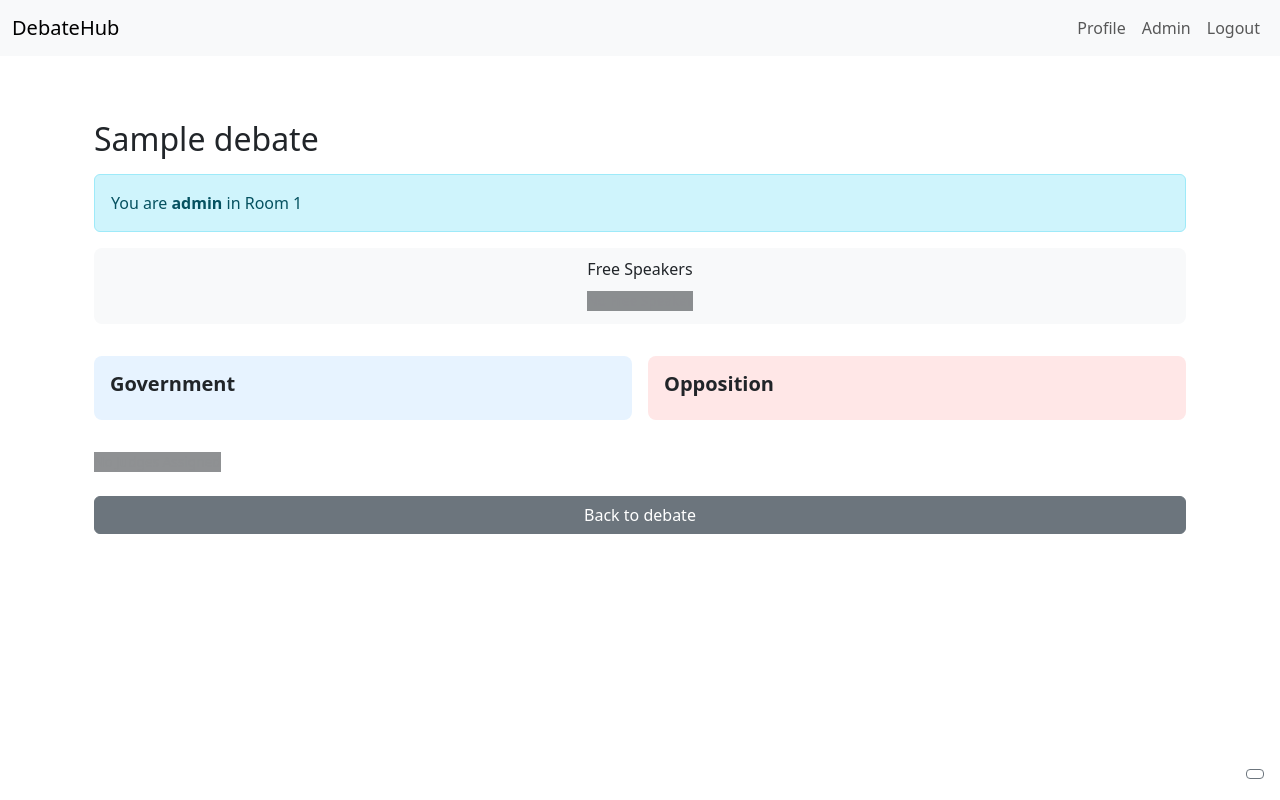
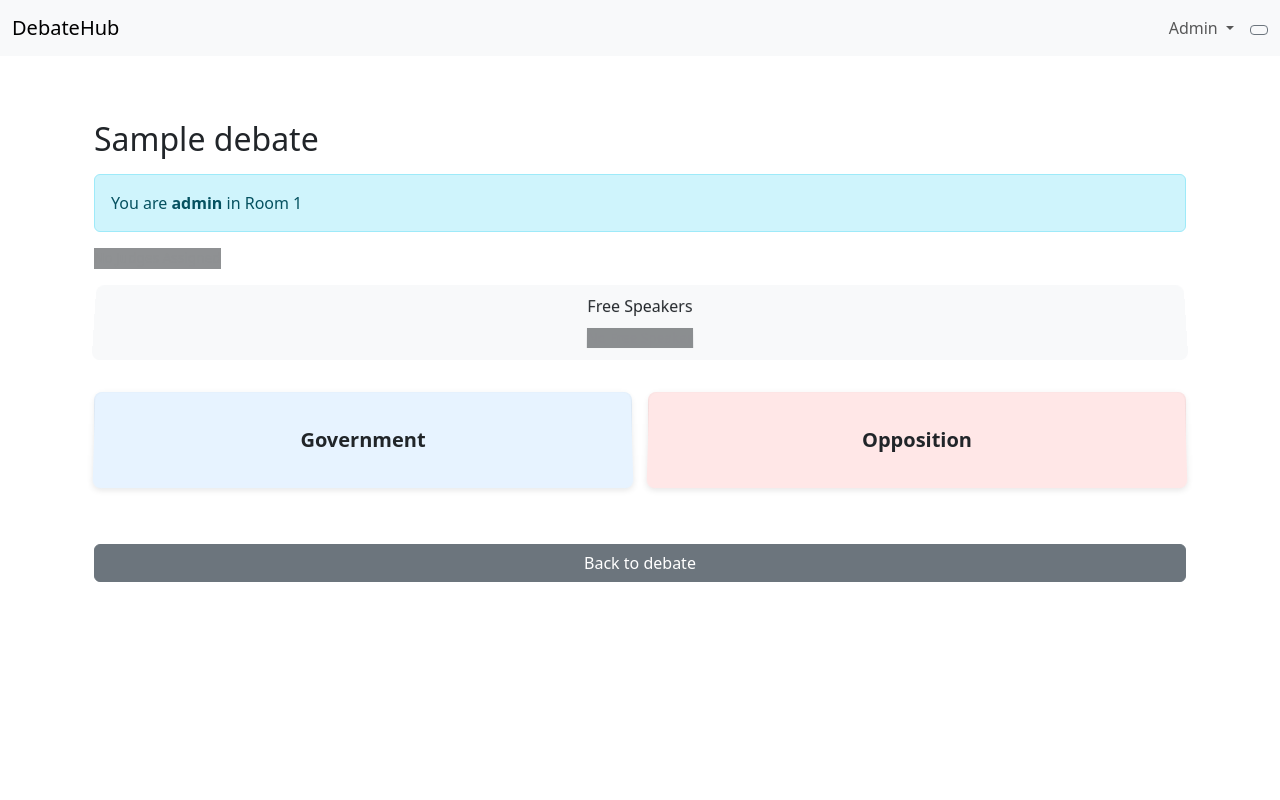
Before and after one commit to Sentexi/DCS-app, a Flask app: page /debate/1/graphic in a window 1280 px wide. Run offline with Flask 3, Linux system fonts and the light colour scheme; a user stored in the database is signed in; data comes from the database, SQL or seed files in the repository; tables that the repository leaves empty hold one stand-in row (values such as "Sample post"); some libraries are stand-ins or nearby versions.

Commit message:
Revamp debate UI with room layout and theme

```diff
--- a/app/static/css/graphic.css
+++ b/app/static/css/graphic.css
@@ -1,11 +1,23 @@
 /* typography & base */
 .diagram-opd,
 .diagram-bp {display:flex;flex-wrap:wrap;flex-direction:column;gap:1rem;margin-bottom:2rem}
-.bench      {flex:1 1 100%;padding:1rem;border-radius:.5rem}
-.free-area  {flex:1 1 0;text-align:center;min-width:150px;background:#f8f9fa;border-radius:.5rem;padding:.75rem;margin-bottom:1rem}
+.bench      {flex:1 1 100%;padding-top:3rem;padding-bottom:3rem;position:relative;border-radius:.5rem}
+.free-area  {flex:1 1 0;text-align:center;min-width:150px;background:#f8f9fa;border-radius:.5rem;padding:.75rem;margin-bottom:1rem;transform:perspective(600px) rotateX(4deg)}
 .gov-bench  {background:#e7f3ff}
 .opp-bench  {background:#ffe7e7}
-.bench-title{font-weight:600;margin-bottom:.5rem}
+.bench::before{content:"";position:absolute;inset:0;border-radius:.5rem;background:inherit;transform:perspective(600px) rotateX(4deg);box-shadow:0 2px 6px rgba(0,0,0,.1);z-index:0}
+.bench-title{font-weight:600;position:absolute;top:50%;left:50%;transform:translate(-50%,-50%);margin:0;z-index:1}
+
+.bench .role-badge{position:absolute;z-index:1;transform:translate(-50%,-50%)}
+.gov-bench .role-badge{background:#d0e7ff}
+.opp-bench .role-badge{background:#ffd0d0}
+.free-area .role-badge{background:#ececec}
+.gov-bench .role-badge:nth-of-type(1){top:-0.5rem;left:20%}
+.gov-bench .role-badge:nth-of-type(2){top:-0.5rem;left:50%}
+.gov-bench .role-badge:nth-of-type(3){top:-0.5rem;left:80%}
+.opp-bench .role-badge:nth-of-type(1){bottom:-0.5rem;left:20%}
+.opp-bench .role-badge:nth-of-type(2){bottom:-0.5rem;left:50%}
+.opp-bench .role-badge:nth-of-type(3){bottom:-0.5rem;left:80%}
 
 .role-badge{display:inline-block;padding:.35rem .6rem;font-size:.9rem;
   line-height:1.2;border-radius:1rem;background:#dee2e6}
--- a/app/templates/base.html
+++ b/app/templates/base.html
@@ -6,7 +6,13 @@
     <title>{% block title %}Debate App{% endblock %}</title>
 
     <!-- Global CSS -->
+    <link rel="preconnect" href="https://fonts.googleapis.com">
+    <link rel="preconnect" href="https://fonts.gstatic.com" crossorigin>
+    <link href="https://fonts.googleapis.com/css2?family=Inter:wght@400;600&display=swap" rel="stylesheet">
     <link rel="stylesheet" href="https://cdn.jsdelivr.net/npm/bootstrap@5.3.3/dist/css/bootstrap.min.css">
+    <style>
+      html { font-family: 'Inter', sans-serif; }
+    </style>
 
     <!-- Page-specific CSS -->
     {% block extra_head %}{% endblock %}
@@ -19,20 +25,25 @@
       <span class="navbar-toggler-icon"></span>
     </button>
     <div class="collapse navbar-collapse" id="navbarNav">
-      <ul class="navbar-nav ms-auto">
-        <li class="nav-item">
-          <a class="nav-link" href="{{ url_for('profile.view') }}">Profile</a>
-        </li>
-        {% if current_user.is_authenticated and current_user.is_admin %}
-        <li class="nav-item">
-          <a class="nav-link" href="{{ url_for('admin.admin_dashboard') }}">Admin</a>
+      <ul class="navbar-nav ms-auto align-items-center">
+        {% if current_user.is_authenticated %}
+        <li class="nav-item dropdown">
+          <a class="nav-link dropdown-toggle" href="#" id="userMenu" role="button" data-bs-toggle="dropdown" aria-expanded="false">
+            {{ current_user.first_name }}
+          </a>
+          <ul class="dropdown-menu dropdown-menu-end" aria-labelledby="userMenu">
+            <li><a class="dropdown-item" href="{{ url_for('profile.view') }}">Profile</a></li>
+            {% if current_user.is_admin %}
+            <li><a class="dropdown-item" href="{{ url_for('admin.admin_dashboard') }}">Admin</a></li>
+            {% endif %}
+            <li><hr class="dropdown-divider"></li>
+            <li><a class="dropdown-item" href="{{ url_for('auth.logout') }}">Logout</a></li>
+          </ul>
         </li>
         {% endif %}
-        {% if current_user.is_authenticated %}
-        <li class="nav-item">
-          <a class="nav-link" href="{{ url_for('auth.logout') }}">Logout</a>
+        <li class="nav-item ms-2">
+          <button id="themeToggle" class="btn btn-outline-secondary btn-sm"> <i class="bi bi-moon-fill"></i> </button>
         </li>
-        {% endif %}
       </ul>
     </div>
   </div>
@@ -59,5 +70,15 @@
 
 <!-- Page-specific JS -->
 {% block extra_js %}{% endblock %}
+<script>
+  const storedTheme = localStorage.getItem('theme') || 'light';
+  document.documentElement.setAttribute('data-bs-theme', storedTheme);
+  document.getElementById('themeToggle').addEventListener('click', () => {
+    const current = document.documentElement.getAttribute('data-bs-theme');
+    const next = current === 'dark' ? 'light' : 'dark';
+    document.documentElement.setAttribute('data-bs-theme', next);
+    localStorage.setItem('theme', next);
+  });
+</script>
 </body>
 </html>
--- a/app/templates/main/_role_badge.html
+++ b/app/templates/main/_role_badge.html
@@ -1,7 +1,8 @@
 {# Re-usable badge component #}
 <span class="role-badge {{ 'me' if user.id == slot.user_id else '' }}"
       role="listitem"
-      aria-label="{{ slot.role }} – {{ slot.user.first_name }} {{ slot.user.last_name }}">
+      aria-label="{{ slot.role }} – {{ slot.user.first_name }} {{ slot.user.last_name }}"
+      title="{{ slot.user.first_name }} {{ slot.user.last_name }} – {{ slot.role }}">
   {% if slot.role.startswith('Judge') %}
     <i class="bi bi-gavel"></i>
   {% elif slot.role.startswith('Free') %}
--- a/app/templates/main/graphic.html
+++ b/app/templates/main/graphic.html
@@ -48,6 +48,17 @@
   {% set slots = slots_by_room[room] %}
 
   {% if room_styles[room] == "OPD" %}
+    <div class="judges-row mb-3">
+      {% set judges = slots|selectattr('role', 'startswith', 'Judge')|list %}
+      {% if judges %}
+        {% for slot in judges %}
+          {% include 'main/_role_badge.html' %}
+        {% endfor %}
+      {% else %}
+        <span class="placeholder">No Judges Assigned</span>
+      {% endif %}
+    </div>
+
     <div class="diagram-opd">
       <div class="bench gov-bench">
         <h5 class="bench-title">Government</h5>
@@ -74,17 +85,6 @@
           {% include 'main/_role_badge.html' %}
         {% endfor %}
       </div>
-    </div>
-
-    <div class="judges-row mt-3">
-      {% set judges = slots|selectattr('role', 'startswith', 'Judge')|list %}
-      {% if judges %}
-        {% for slot in judges %}
-          {% include 'main/_role_badge.html' %}
-        {% endfor %}
-      {% else %}
-        <span class="placeholder">No Judges Assigned</span>
-      {% endif %}
     </div>
   {% else %}
     <div class="diagram-bp">
@@ -115,26 +115,9 @@
     Back to debate
   </a>
 
-  <nav class="position-fixed bottom-0 end-0 p-3">
-    <button id="themeToggle" class="btn btn-outline-secondary btn-sm">
-      <i class="bi bi-moon-fill"></i>
-    </button>
-  </nav>
 </div>
 {% endblock %}
 
 {% block extra_js %}
 <script src="https://cdn.jsdelivr.net/npm/bootstrap@5.3.3/dist/js/bootstrap.bundle.min.js"></script>
-<script>
-  // Dark-mode toggle
-  const btn = document.getElementById('themeToggle');
-  const stored = localStorage.getItem('theme') || 'light';
-  document.documentElement.setAttribute('data-bs-theme', stored);
-  btn.addEventListener('click', () => {
-    const current = document.documentElement.getAttribute('data-bs-theme');
-    const next = current === 'dark' ? 'light' : 'dark';
-    document.documentElement.setAttribute('data-bs-theme', next);
-    localStorage.setItem('theme', next);
-  });
-</script>
 {% endblock %}
```
Also changed, not shown: app/static/css/dashboard.css (+11 -0 lines), app/static/js/dashboard.js (+18 -6 lines), app/templates/main/dashboard.html (+7 -1 lines).
